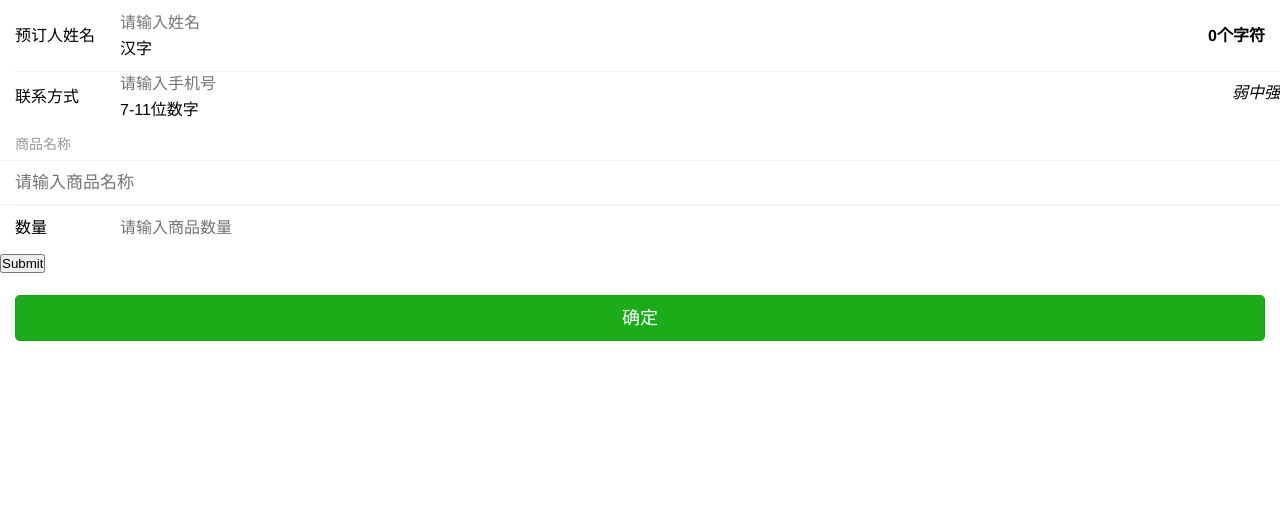
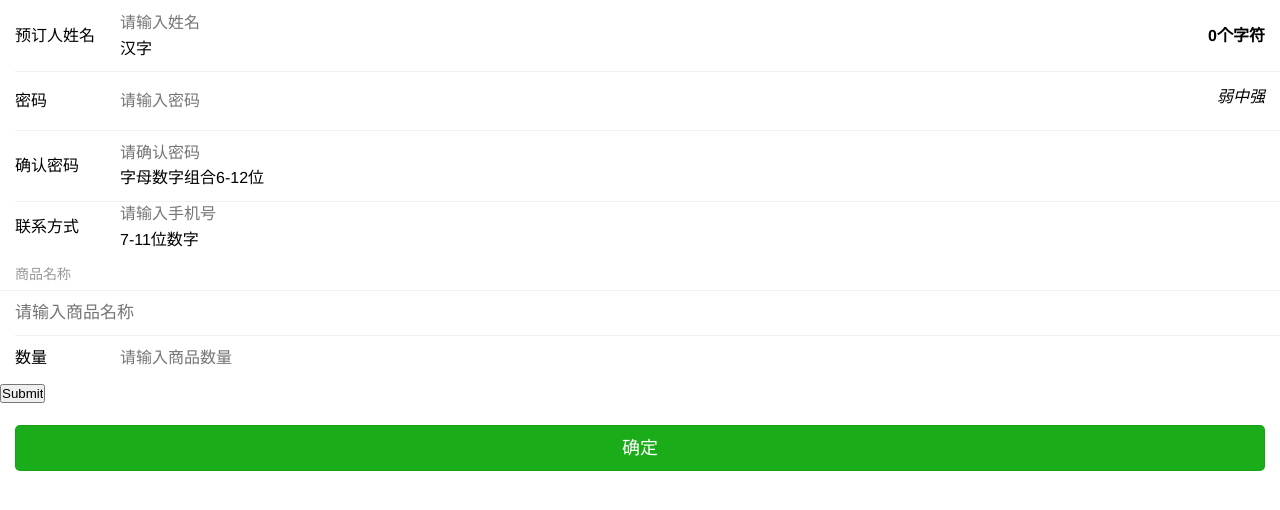
Before and after one commit to memoryjing/myWeixin, a Django app: page /weixin/order/ in a window 1280 px wide. Shown: the top 510 px of the page. Run offline with Django 4.2, Linux system fonts and the light colour scheme.

Commit message:
进行了表单的部分验证

```diff
--- a/static/js/weui/check.js
+++ b/static/js/weui/check.js
@@ -2,29 +2,89 @@ window.onload=function(){
 
 	var allInput=document.getElementsByTagName("input");
 	var oName=allInput[0];
-	var teleNumber=allInput[1];
-	var goodsName=allInput[2];
-	var count=allInput[3];
+	var pwd=allInput[1];
+	var confirm=allInput[2];
+
+
 	var allP=document.getElementsByTagName("p");
 	var name_msg=allP[0];
-	var count=document.getElementById("count")
+	var pwd_msg=allP[1];
+	var confirm_msg=allP[2];
+	var name_count=document.getElementById("count_name")
 	//汉字。10-50个以内字符，使用中文
 	// 中文 \u4e00-\u9fa5 unicode编码的中文字符
-	var re=/[^\u4e00-\u9fa5]/g;//匹配所有非汉字，给用户发出警告
+	//匹配所有非汉字，给用户发出警告
 	var name_length=0;
 
 
-	//姓名
+	//姓名的校验工作
 	oName.onfocus=function(){
 		name_msg.style.display="block";
-		name_msg.innerHTML='<i class="ati"></li>汉字。10-50个以内字符，使用中文';
+		name_msg.innerHTML='<i class="ati"></i>汉字。10-50个以内字符，使用中文';
 	}
 	oName.onkeyup=function(){
-		count.style.visibility="visible";
+		name_count.style.visibility="visiable";
 		name_length=getLength(this.value)
-		count.innerHTML=name_length+"个字符";
+		name_count.innerHTML=name_length+"个字符";
+		if(name_length==0){
+			name_count.style.visibility="hidden";
+		}
 	}
+	//鼠标离开input框操作
 	oName.onblur=function(){
+		//含有非法字符
+		var re=/[^\w\u4e00-\u9fa5]/g;
+		if(re.test(this.value)){
+			name_msg.innerHTML='<i class="err"></i>含有非法字符';
+		}
+		//不能为空
+		else if(this.value==""){
+			name_msg.innerHTML='<i class="err"></i>不能为空';
+		}
+
+		//长度在10-50字符之内
+		else if(name_length>50 || name_length<10){
+			name_msg.innerHTML='<i class="err"></i>长度不符合要求';
+		}
+		else{
+			name_msg.innerHTML='<i class="ok"></i>符合要求';
+		}
+
+	}
+
+	function getLength(str){
+		//匹配双字节的，替换为xx，就可以计算长度
+		return str.replace(/[^\x00-\xff]/g,"xx").length;
+	}
+	//密码验证区
+	pwd.onfocus=function(){
+		pwd_msg.style.display="block";
+		pwd_msg.innerHTML='<i class="err"></i>字母数字组合6-12位，不能单独使用字母或者数字';
+	}
+	pwd.onkeyup=function(){
+		if(this.value.length>5){
+			confirm.removeAttribute("disabled");
+			confirm_msg.style.display="block";
+			confirm_msg.innerHTML="再次输入密码";
+		}
+		else{
+			confirm.setAttribute("disabled");
+			confirm_msg.style.display="none";
+		}
+	}
+	pwd.onblur=function(){
+
+	}
+	//确认密码验证区
+	//字母数字组合6-12位
+	confirm.onfocus=function(){
+
+
+	}
+	confirm.onkeyup=function(){
+
+	}
+	confirm.onblur=function(){
 
 	}
 
@@ -34,8 +94,9 @@ window.onload=function(){
 
 
 
-	function getLength(str){
-		//匹配双字节的，替换为xx，就可以计算长度
-		return str.replace(/[^\x00-\xff]/g,"xx").length;
-	}
+
+
+
+
+
 }
--- a/weixin/templates/weixin/order.html
+++ b/weixin/templates/weixin/order.html
@@ -18,11 +18,36 @@
 		<div class="weui-cell">
 			<div class="weui-cell__hd"><label class="weui-label">预订人姓名</label></div>
 			<div class="weui-cell__bd">
-				<input class="weui-input" type="text" " placeholder="请输入姓名" name="name"/ >
+				<input class="weui-input" type="text" placeholder="请输入姓名" name="name"/ >
 				<p class="msg">汉字</p>
 			</div>
 			<div>
-				<b style="visibility:'unvisiable'" id="count">0个字符</b>
+				<b id="count_name">0个字符</b>
+			</div>
+		</div>
+
+		<div class="weui-cell">
+			<div class="weui-cell__hd"><label class="weui-label">密码</label></div>
+			<div class="weui-cell__bd">
+				<input class="weui-input" type="text" placeholder="请输入密码" name="pwd"/ >
+				<p class="msg"></p>
+			</div>
+			<div style="margin:3px 0 10px 0">
+				<label><span></span><em class="active">弱</em><em>中</em><em>强</em></label>
+			</div>
+			<div>
+				<b id="count_pwd"></b>
+			</div>
+		</div>
+
+		<div class="weui-cell">
+			<div class="weui-cell__hd"><label class="weui-label">确认密码</label></div>
+			<div class="weui-cell__bd">
+				<input class="weui-input" type="text" disabled="" placeholder="请确认密码" name="pwdConfirm"/ >
+				<p class="msg">字母数字组合6-12位</p>
+			</div>
+			<div>
+				<b id="count_confirm"></b>
 			</div>
 		</div>
 
@@ -34,9 +59,7 @@
 				<input class="weui-input" type="tel" placeholder="请输入手机号" name="telephoneNumber"/>
 				<p class="msg">7-11位数字</p>
 			</div>
-			<div style="margin:3px 0 10px 0">
-				<label><span></span><em class="active">弱</em><em>中</em><em>强</em></label>
-			</div>
+
 		</div>
         <div class="weui-cells__title">商品名称</div>
         <div class="weui-cells">
```
